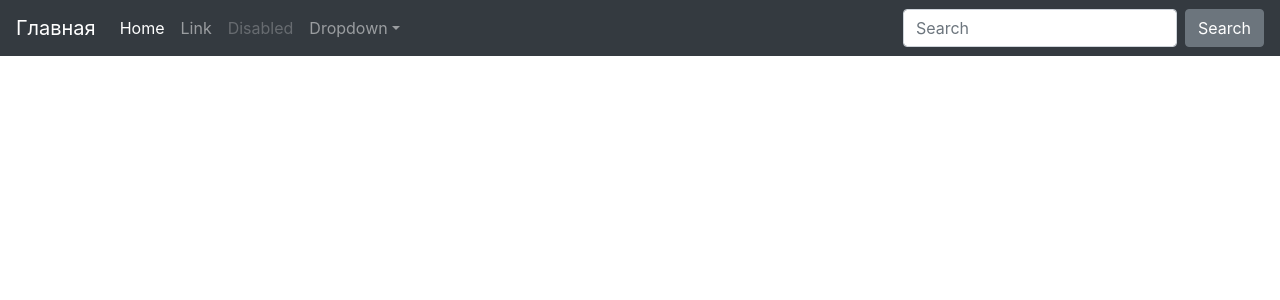
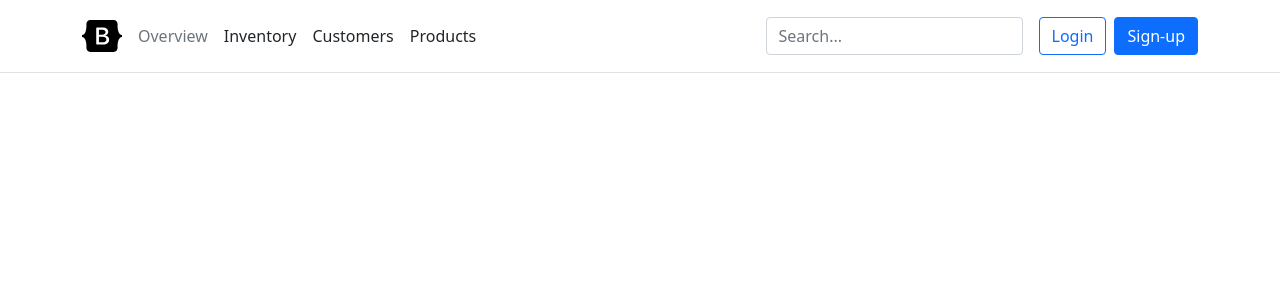
Before and after one commit to thinknetica-django-lab-02/data-science-geek, a Django app: page / in a window 1280 px wide. Shown: the top 300 px of the page. Run offline with Django 3.2, Linux system fonts and the light colour scheme; data that the repository does not hold is empty; some libraries are stand-ins or nearby versions.

Commit message:
update header

```diff
--- a/templates/base.html
+++ b/templates/base.html
@@ -6,70 +6,18 @@
     <meta name="viewport" content="width=device-width, initial-scale=1, shrink-to-fit=no">
 
     <!-- Bootstrap CSS -->
-    <link rel="stylesheet" href="https://stackpath.bootstrapcdn.com/bootstrap/4.4.1/css/bootstrap.min.css" integrity="sha384-Vkoo8x4CGsO3+Hhxv8T/Q5PaXtkKtu6ug5TOeNV6gBiFeWPGFN9MuhOf23Q9Ifjh" crossorigin="anonymous">
+    <link href="https://cdn.jsdelivr.net/npm/bootstrap@5.0.0-beta3/dist/css/bootstrap.min.css" rel="stylesheet" integrity="sha384-eOJMYsd53ii+scO/bJGFsiCZc+5NDVN2yr8+0RDqr0Ql0h+rP48ckxlpbzKgwra6" crossorigin="anonymous">
+    <script src="https://cdn.jsdelivr.net/npm/@popperjs/core@2.9.1/dist/umd/popper.min.js" integrity="sha384-SR1sx49pcuLnqZUnnPwx6FCym0wLsk5JZuNx2bPPENzswTNFaQU1RDvt3wT4gWFG" crossorigin="anonymous"></script>
+    <script src="https://cdn.jsdelivr.net/npm/bootstrap@5.0.0-beta3/dist/js/bootstrap.min.js" integrity="sha384-j0CNLUeiqtyaRmlzUHCPZ+Gy5fQu0dQ6eZ/xAww941Ai1SxSY+0EQqNXNE6DZiVc" crossorigin="anonymous"></script>
 
     <title>{% block title %}E-commerce{% endblock %}</title>
 
-    <style>
-      body {
-        padding-top: 5rem;
-      }
-      .starter-template {
-        padding: 3rem 1.5rem;
-        text-align: center;
-      }
-
-      .bd-placeholder-img {
-        font-size: 1.125rem;
-        text-anchor: middle;
-        -webkit-user-select: none;
-        -moz-user-select: none;
-        -ms-user-select: none;
-        user-select: none;
-      }
-
-      @media (min-width: 768px) {
-        .bd-placeholder-img-lg {
-          font-size: 3.5rem;
-        }
-      }
-    </style>
+    <style></style>
     <!-- Custom styles for this template -->
   </head>
 
   <body>
-    <nav class="navbar navbar-expand-md navbar-dark bg-dark fixed-top">
-    <a class="navbar-brand" href="/">Главная</a>
-    <button class="navbar-toggler" type="button" data-toggle="collapse" data-target="#navbarsExampleDefault" aria-controls="navbarsExampleDefault" aria-expanded="false" aria-label="Toggle navigation">
-      <span class="navbar-toggler-icon"></span>
-    </button>
-
-    <div class="collapse navbar-collapse" id="navbarsExampleDefault">
-    <ul class="navbar-nav mr-auto">
-      <li class="nav-item active">
-        <a class="nav-link" href="#">Home <span class="sr-only">(current)</span></a>
-      </li>
-      <li class="nav-item">
-        <a class="nav-link" href="#">Link</a>
-      </li>
-      <li class="nav-item">
-        <a class="nav-link disabled" href="#" tabindex="-1" aria-disabled="true">Disabled</a>
-      </li>
-      <li class="nav-item dropdown">
-        <a class="nav-link dropdown-toggle" href="#" id="dropdown01" data-toggle="dropdown" aria-haspopup="true" aria-expanded="false">Dropdown</a>
-        <div class="dropdown-menu" aria-labelledby="dropdown01">
-          <a class="dropdown-item" href="#">Action</a>
-          <a class="dropdown-item" href="#">Another action</a>
-          <a class="dropdown-item" href="#">Something else here</a>
-        </div>
-      </li>
-    </ul>
-    <form class="form-inline my-2 my-lg-0">
-      <input class="form-control mr-sm-2" type="text" placeholder="Search" aria-label="Search">
-      <button class="btn btn-secondary my-2 my-sm-0" type="submit">Search</button>
-    </form>
-  </div>
-</nav>
+    {% include 'base_header.html' %}
 
     <main role="main" class="container">
       {% block content %}
--- /dev/null
+++ b/templates/base_header.html
@@ -0,0 +1,49 @@
+<header class="p-3 mb-3 border-bottom">
+  <div class="container">
+    <div class="d-flex flex-wrap align-items-center justify-content-center justify-content-lg-start">
+      <a href="/" class="d-flex align-items-center mb-2 mb-lg-0 text-dark text-decoration-none ah_check_tooltip">
+        <svg class="bi me-2" width="40" height="32">
+          <use xlink:href="#bootstrap">
+            <svg id="bootstrap" viewBox="0 0 118 94">
+              <title>Bootstrap</title>
+              <path fill-rule="evenodd" clip-rule="evenodd" d="M24.509 0c-6.733 0-11.715 5.893-11.492 12.284.214 6.14-.064 14.092-2.066 20.577C8.943 39.365 5.547 43.485 0 44.014v5.972c5.547.529 8.943 4.649 10.951 11.153 2.002 6.485 2.28 14.437 2.066 20.577C12.794 88.106 17.776 94 24.51 94H93.5c6.733 0 11.714-5.893 11.491-12.284-.214-6.14.064-14.092 2.066-20.577 2.009-6.504 5.396-10.624 10.943-11.153v-5.972c-5.547-.529-8.934-4.649-10.943-11.153-2.002-6.484-2.28-14.437-2.066-20.577C105.214 5.894 100.233 0 93.5 0H24.508zM80 57.863C80 66.663 73.436 72 62.543 72H44a2 2 0 01-2-2V24a2 2 0 012-2h18.437c9.083 0 15.044 4.92 15.044 12.474 0 5.302-4.01 10.049-9.119 10.88v.277C75.317 46.394 80 51.21 80 57.863zM60.521 28.34H49.948v14.934h8.905c6.884 0 10.68-2.772 10.68-7.727 0-4.643-3.264-7.207-9.012-7.207zM49.948 49.2v16.458H60.91c7.167 0 10.964-2.876 10.964-8.281 0-5.406-3.903-8.178-11.425-8.178H49.948z"></path>
+            </svg>
+          </use>
+        </svg>
+      </a>
+
+      <ul class="nav col-12 col-lg-auto me-lg-auto mb-2 justify-content-center mb-md-0">
+        <li><a href="#" class="nav-link px-2 link-secondary ah_check_tooltip">Overview</a></li>
+        <li><a href="#" class="nav-link px-2 link-dark ah_check_tooltip">Inventory</a></li>
+        <li><a href="#" class="nav-link px-2 link-dark ah_check_tooltip">Customers</a></li>
+        <li><a href="#" class="nav-link px-2 link-dark ah_check_tooltip">Products</a></li>
+      </ul>
+
+      <form class="col-12 col-lg-auto mb-3 mb-lg-0 me-lg-3">
+        <input type="search" class="form-control" placeholder="Search...">
+      </form>
+
+
+      {% if user.is_authenticated %}
+
+        <div class="dropdown text-end">
+          <a href="#" class="d-block link-dark text-decoration-none dropdown-toggle ah_check_tooltip" id="dropdownUser1" data-bs-toggle="dropdown" aria-expanded="false">
+            <img src="https://github.com/mdo.png" alt="mdo" width="32" height="32" class="rounded-circle">
+            {{ user }}
+          </a>
+          <ul class="dropdown-menu text-small" aria-labelledby="dropdownUser1" style="">
+            <li><a class="dropdown-item ah_check_tooltip" href="#">New project...</a></li>
+            <li><a class="dropdown-item ah_check_tooltip" href="#">Settings</a></li>
+            <li><a class="dropdown-item ah_check_tooltip" href="#">Profile</a></li>
+            <li><hr class="dropdown-divider"></li>
+            <li><a class="dropdown-item ah_check_tooltip" href="#">Sign out</a></li>
+          </ul>
+      </div>
+      {% else %}
+        <button type="button" class="btn btn-outline-primary me-2">Login</button>
+        <button type="button" class="btn btn-primary">Sign-up</button>
+      {% endif %}
+
+    </div>
+  </div>
+</header>
```
Lines whose indentation alone changed are shown as unchanged.
